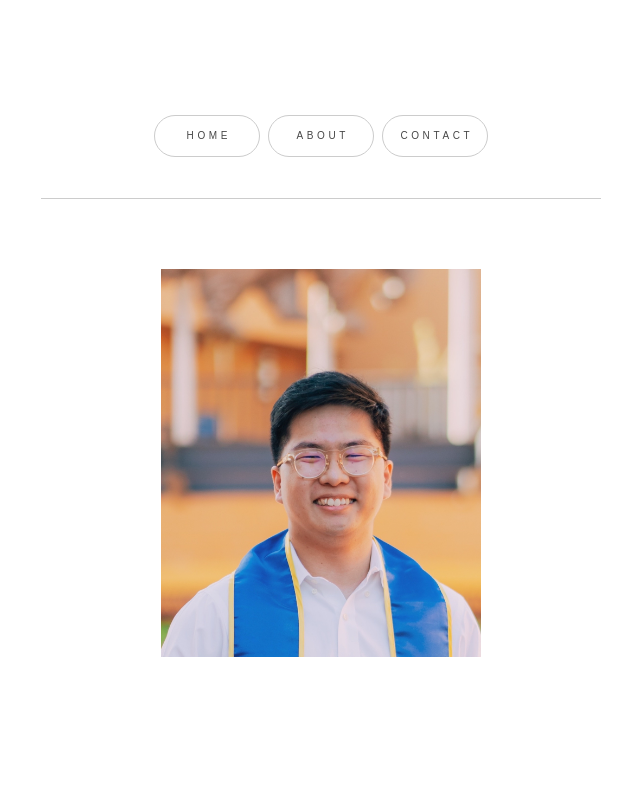
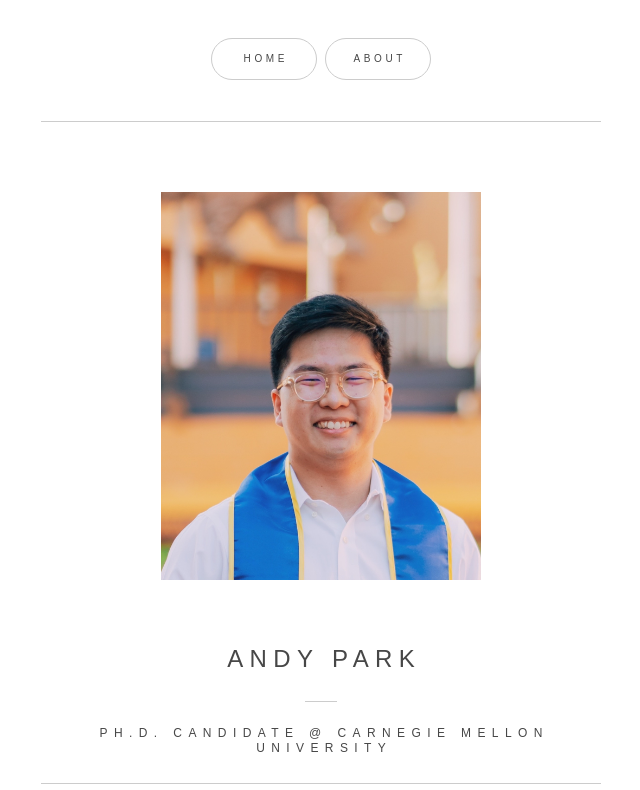
Before and after one commit to andyyPark/andyyPark.github.io, a Next.js app: page / in a window 1280 px wide. Shown: the top 790 px of the page, without its empty margins (319-959 px from the left). Built offline with nearby package versions, Linux system fonts and the light colour scheme.

Commit message:
Finish Home and About

```diff
--- /dev/null
+++ b/components/AboutSection.jsx
@@ -0,0 +1,19 @@
+import Image from "next/image";
+
+const HomeSection = ({ active }) => {
+  return (
+    <>
+      <section
+        id="home-section"
+        className={`${active ? "active" : "inactive"}`}
+        style={{ display: active ? "block" : "none" }}
+      >
+        <hr id="outer-divider" />
+
+        <hr id="outer-divider"/>
+      </section>
+    </>
+  );
+};
+
+export default HomeSection;
--- a/components/HomeSection.jsx
+++ b/components/HomeSection.jsx
@@ -1,9 +1,13 @@
-import Image from 'next/image'
+import Image from "next/image";
 
-const HomeSection = () => {
+const HomeSection = ({ active }) => {
   return (
     <>
-      <section id="home-section" className="active">
+      <section
+        id="home-section"
+        className={`${active ? "active" : "inactive"}`}
+        style={{ display: active ? "block" : "none" }}
+      >
         <hr id="outer-divider" />
         <div className="image">
           <span className="frame">
--- a/components/Navbar.jsx
+++ b/components/Navbar.jsx
@@ -2,28 +2,20 @@ import Link from "next/link";
 import React, { useState } from "react";
 import NavItem from "./NavItem";
 
-const NAV_LIST = [
-  { text: "Home", href: "/" },
-  { text: "About", href: "#about" },
-  { text: "Contact", href: "#contact" },
-];
 
-const Navbar = () => {
-  const [navActive, setNavActive] = useState(null);
-  const [activeIdx, setActiveIdx] = useState(-1);
+const Navbar = ({ sections, activeSection, setActiveSection }) => {
   return (
     <header>
       <nav id="nav">
-        {NAV_LIST.map((item, idx) => (
+        {sections.map((section, idx) => (
           <div
             onClick={() => {
-              setActiveIdx(idx);
-              setNavActive(false);
+              setActiveSection(section.id);
             }}
-            key={item.text}
+            key={section.id}
             className="nav__button"
           >
-            <NavItem active={activeIdx === idx} {...item}></NavItem>
+            <NavItem active={activeSection === idx} {...section}></NavItem>
           </div>
         ))}
       </nav>
--- /dev/null
+++ b/components/Section.jsx
@@ -0,0 +1,17 @@
+import React, { useState } from "react";
+import HomeSection from "@/components/HomeSection";
+import AboutSection from "@/components/AboutSection";
+import ContactSection from "@/components/ContactSection";
+
+const Section = ({ active, text, href }) => {
+  console.log(active, text, href);
+  if (text === "Home") {
+    return <HomeSection active={active}/>;
+  } else if (text === "About") {
+    return <AboutSection active={active}/>;
+  } else {
+    return <ContactSection active={active}/>;
+  }
+};
+
+export default Section;
--- a/pages/index.js
+++ b/pages/index.js
@@ -1,20 +1,31 @@
+import React, { useState } from "react";
 import Layout from "@/components/Layout";
 import NavBar from "@/components/Navbar";
-import Image from "next/image";
+import Section from "@/components/Section";
 
 export default function Home() {
+  const sections = [
+    { id: 0, text: "Home", href: "/" },
+    { id: 1, text: "About", href: "#about" }
+  ];
+
+  const [activeSection, setActiveSection] = useState(0);
   return (
     <Layout>
-      <NavBar />
-      <hr id="outer-divider" />
+      <NavBar
+        sections={sections}
+        activeSection={activeSection}
+        setActiveSection={setActiveSection}
+      />
+    {sections.map(section => (
+      <Section
+        key={section.id}
+        active={section.id === activeSection}
+        text={section.text}
+        href={section.href}
+      />
+    ))}
 
-      <section id="home-section" className="active">
-        <div className="image">
-          <span className="frame">
-            <img src="/ParkAndy.jpg"/>
-          </span>
-        </div>
-      </section>
     </Layout>
   );
 }
--- a/styles/globals.css
+++ b/styles/globals.css
@@ -84,6 +84,15 @@ hr:before {
   display: block;
   margin-bottom: 2rem !important;
   transition: opacity 0.25s ease-in-out0.375s, visibility 0.25s linear 0.37s;
+}
+
+#main > .inner > section {
+  transition: opacity 0.5s ease-in-out 0.25s, min-height 0.25s, max-height 0.25s ease-in-out;
+}
+
+#main > .inner > section.inactive {
+  opacity: 0;
+  transition: opacity 0.25s ease-in-out;
 }
 
 #main > .inner > * > * {
```
